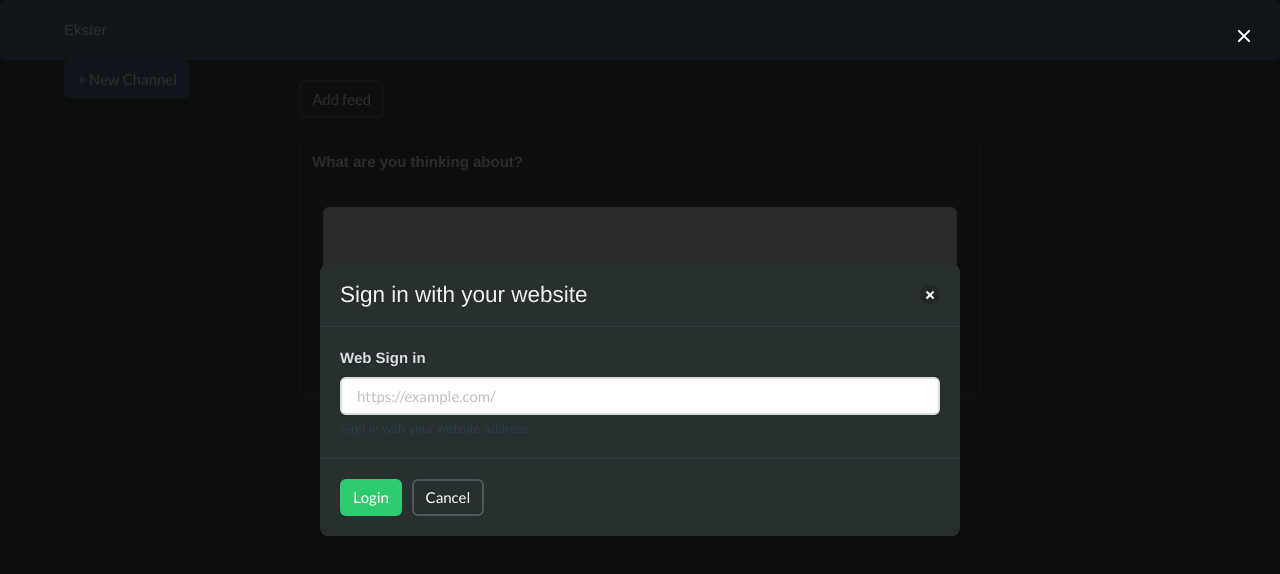
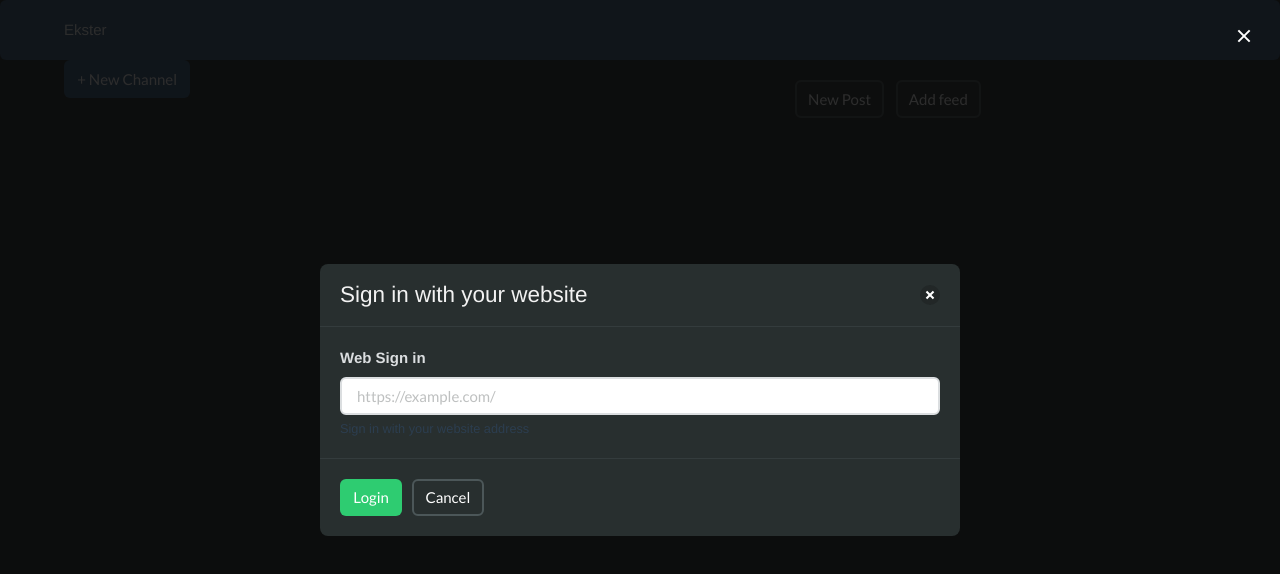
Before and after one commit to pstuifzand/ekstereye, a Vue app: page / in a window 1280 px wide. Shown: the top 574 px of the page. Built offline with nearby package versions, Linux system fonts and the light colour scheme.

Commit message:
Hide posting interface

```diff
--- a/src/components/NewPost.vue
+++ b/src/components/NewPost.vue
@@ -50,6 +50,7 @@
           },
         }).then(() => {
           this.newPost = '';
+          this.$emit('close')
         })
       },
     }
--- a/src/views/Home.vue
+++ b/src/views/Home.vue
@@ -7,9 +7,20 @@
     </Channels>
 
     <div class="timeline column is-three-fifths">
-      <button class="button" @click="openFeedFollower">Add feed</button>
-      <new-post class="mt-20"></new-post>
-      <h1 class="title is-5 mt-20">{{ channel.name }}</h1>
+      <div class="level">
+        <div class="level-left">
+          <h1 class="title is-5">{{ channel.name }}</h1>
+        </div>
+        <div class="level-right">
+          <div class="level-item">
+            <button class="button" @click.prevent="openPost">New Post</button>
+          </div>
+          <div class="level-item">
+            <button class="button" @click.prevent="openFeedFollower('')">Add feed</button>
+          </div>
+        </div>
+      </div>
+      <new-post class="mt-20" v-if="showPost" @close="showPost = false"></new-post>
       <Timeline style="margin-top:20px" :timeline="this.$store.state.timeline" :channel="channel"
                 @getPage="getPage" @followFeed="openFeedFollower(arguments[0])"></Timeline>
     </div>
@@ -43,7 +54,8 @@
     data() {
       return {
         feedFollowerIsOpen: false,
-        feedFollowerQuery: ''
+        feedFollowerQuery: '',
+        showPost: false
       }
     },
 
@@ -58,8 +70,6 @@
 
     methods: {
       openFeedFollower(query) {
-        // eslint-disable-next-line
-        console.log(query)
         this.feedFollowerIsOpen = true
         this.feedFollowerQuery = query
       },
@@ -77,6 +87,9 @@
         this.$store.dispatch('fetchTimeline', next).then(() => {
           window.scrollTo({top: 0})
         })
+      },
+      openPost() {
+        this.showPost = true
       }
     },
 
```
